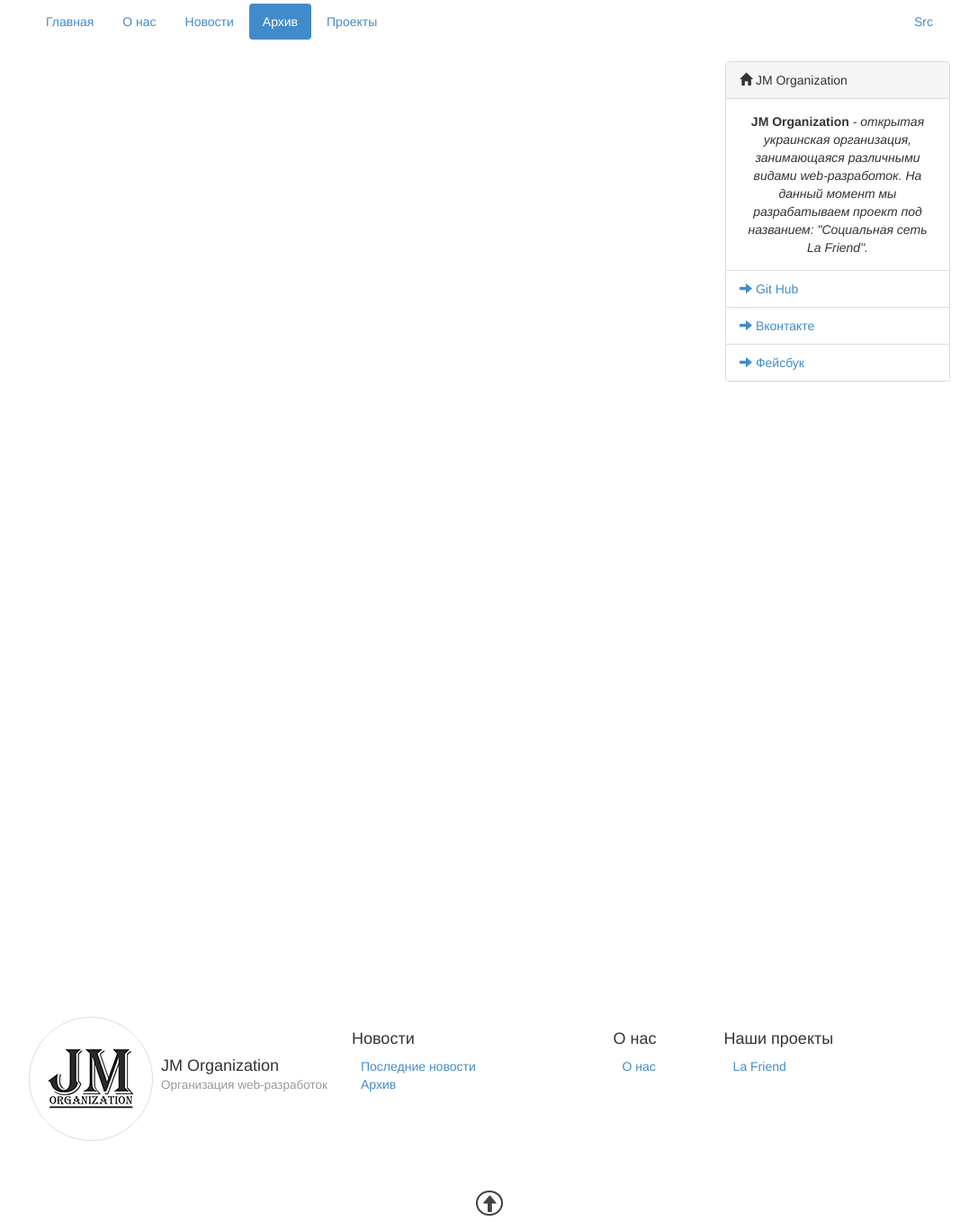
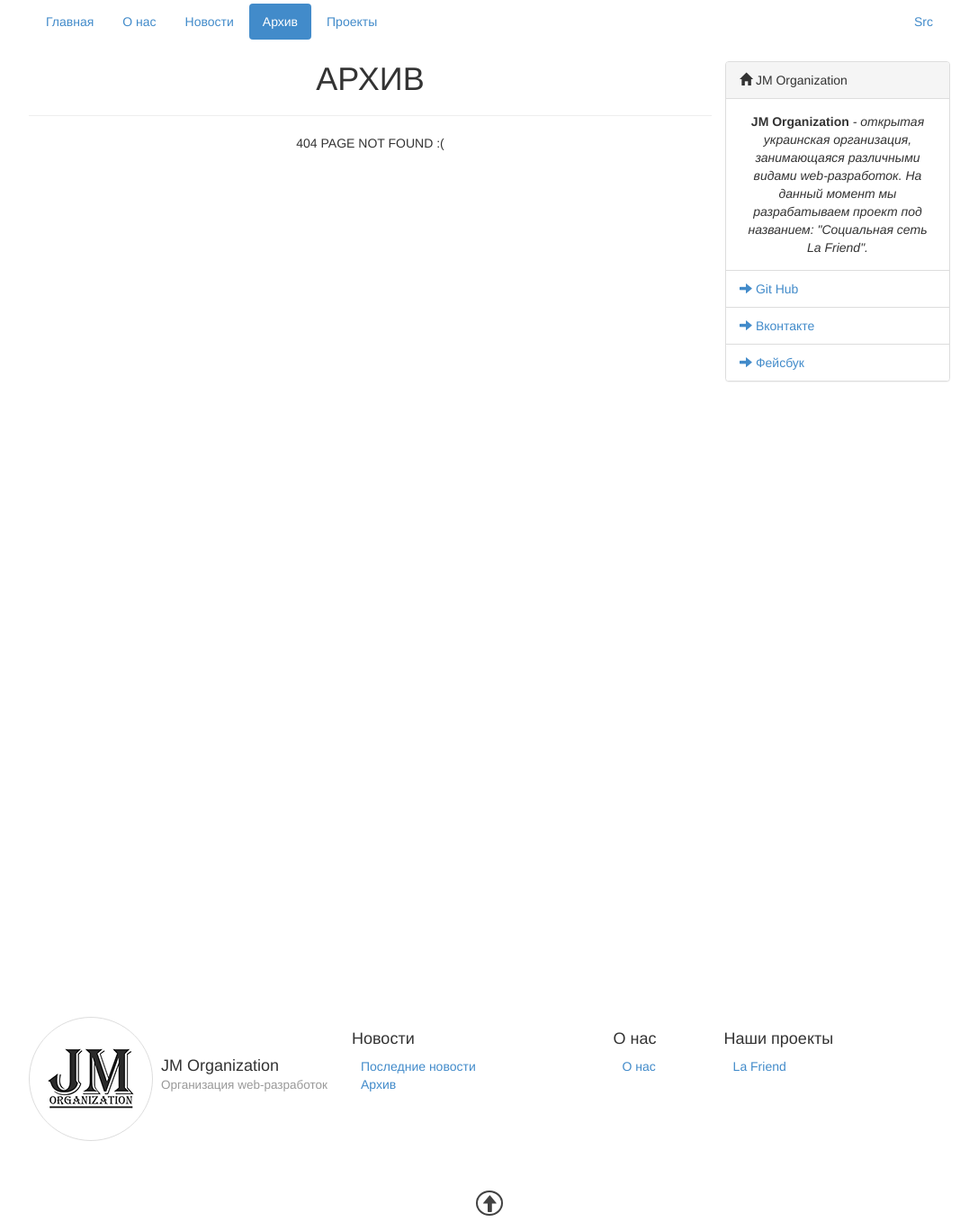
Before and after one commit to jm-organization/jm-organization.github.io, a Jekyll site: the page built from archive/index.html, in a window 1280 px wide and 1358 px high. Shown: the whole window at 90% size, without its empty margins (96-1183 px from the left). Built offline with Jekyll 4.4.1, drawn with Linux system fonts in a browser that asks for light colours.

```diff
--- a/archive/index.html
+++ b/archive/index.html
@@ -1,3 +1,12 @@
 ---
 layout: body-sample
+title: Архив
 ---
+
+<!-- <div class="jm-archive">
+    <div class="jm-a-line"></div>
+    <div class="jm-a-events"></div>
+</div> -->
+<div style="text-align: center;">
+    404 PAGE NOT FOUND :(
+</div>
```
